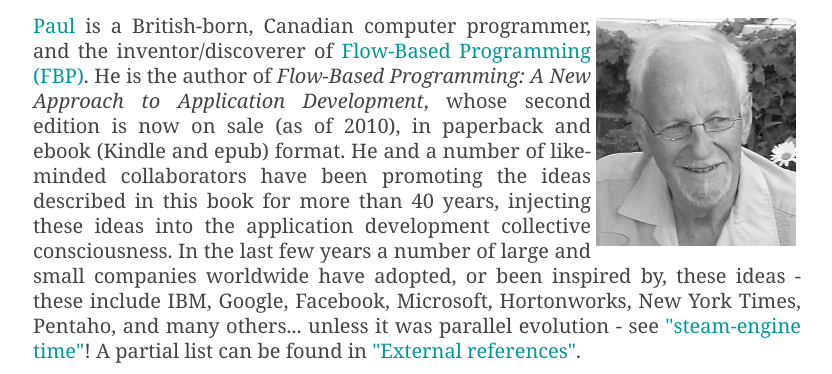
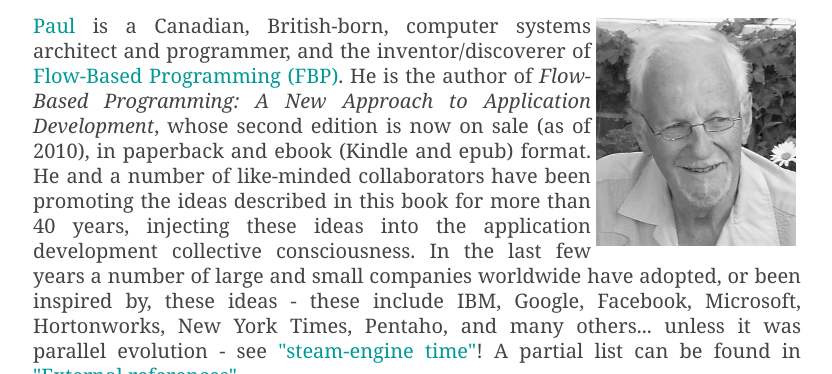
Before and after one commit to jpaulm/jpaulm.github.io, a plain HTML site: page index.html in a window 1280 px wide. Shown: the part 129-503 px from the top of the page, without its empty margins (223-1055 px from the left). Drawn offline with Linux system fonts and the light colour scheme; a web font is replaced by a local one.

Commit message:
Update index.html

```diff
--- a/index.html
+++ b/index.html
@@ -31,7 +31,7 @@
 			<section class="posts">
 				<article class="post text">
 					<img src="paul_greyed7.jpg" align="right" width="200" style="border:5px solid white" /><p><a href="https://en.wikipedia.org/wiki/John_Paul_Morrison">Paul</a>
-					 is a British-born, Canadian computer programmer, <!-- of <a href="https://en.wikipedia.org/wiki/Ashkenazi_Jews">Ashkenazi</a> Jewish, Celtic (Scottish and Irish) (and Viking) ancestry, --> and the inventor/discoverer of <a href="https://jpaulm.github.io/fbp/index.html">Flow-Based Programming (FBP)</a>. He is the author of <i>Flow-Based Programming: A New Approach to Application Development</i>,  whose second edition is now on sale (as of 2010), in paperback and ebook (Kindle and epub) format.  He and a number of like-minded collaborators have been promoting the ideas described in this book for more than 40 years, injecting these ideas into the application development collective consciousness.  In the last few years a number of large and small companies worldwide have adopted, or been inspired by, these ideas - these include IBM, Google, Facebook, Microsoft, Hortonworks, New York Times, Pentaho, and many others...  unless it was parallel evolution - see <a href="http://www.urbandictionary.com/define.php?term=steam%20engine%20time">"steam-engine time"</a>!  A partial list can be found in <a href="https://jpaulm.github.io/fbp/links_external.html">"External references"</a>.</p>
+					 is a Canadian, British-born, computer systems architect and programmer, <!-- of <a href="https://en.wikipedia.org/wiki/Ashkenazi_Jews">Ashkenazi</a> Jewish, Celtic (Scottish and Irish) (and Viking) ancestry, --> and the inventor/discoverer of <a href="https://jpaulm.github.io/fbp/index.html">Flow-Based Programming (FBP)</a>. He is the author of <i>Flow-Based Programming: A New Approach to Application Development</i>,  whose second edition is now on sale (as of 2010), in paperback and ebook (Kindle and epub) format.  He and a number of like-minded collaborators have been promoting the ideas described in this book for more than 40 years, injecting these ideas into the application development collective consciousness.  In the last few years a number of large and small companies worldwide have adopted, or been inspired by, these ideas - these include IBM, Google, Facebook, Microsoft, Hortonworks, New York Times, Pentaho, and many others...  unless it was parallel evolution - see <a href="http://www.urbandictionary.com/define.php?term=steam%20engine%20time">"steam-engine time"</a>!  A partial list can be found in <a href="https://jpaulm.github.io/fbp/links_external.html">"External references"</a>.</p>
 					<h2>Early Life and Education</h2>
 					<p>Paul was born John Paul Rodker, in 1937, in St. John's Wood, London, UK, just before the start of World War II, the son of <a href="http://en.wikipedia.org/wiki/John_Rodker">John Rodker</a>, writer, translator, and publisher, and the artist, Barbara Stanger Smith, in <a href="https://en.wikipedia.org/wiki/London">London</a>, <a href="https://en.wikipedia.org/wiki/England">England</a>.
 After his parents' divorce and his mother's subsequent marriage to Edward A. Morrison III, an American citizen who signed on with the <a href="https://en.wikipedia.org/wiki/Royal_Air_Force">Royal Air Force</a>, Paul's last name was changed to Morrison via an arcane British procedure called a <a href="https://en.wikipedia.org/wiki/Deed_poll">deed poll</a>, but he was never formally adopted.  In recent years, Paul has started including Rodker again in his name in informal situations.</p>
```
